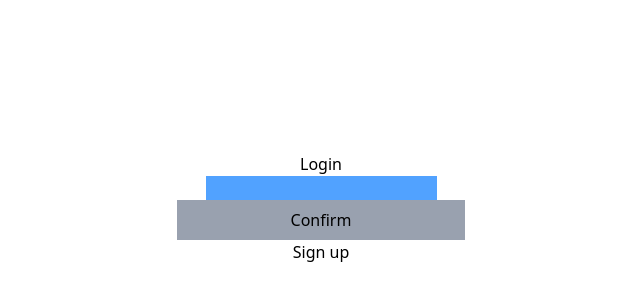
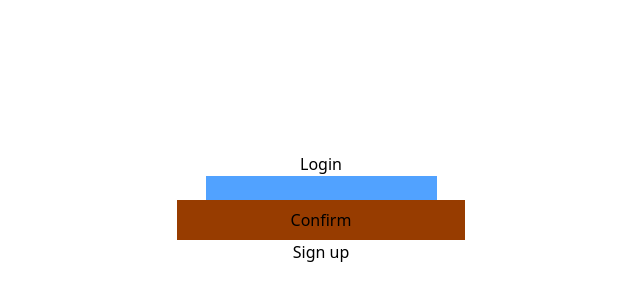
Before and after one commit to jonas152009/Clicker, an Angular app in the folder clicker-frontend/: page /login in a window 1280 px wide. Shown: the part 192-492 px from the top of the page, without its empty margins (319-959 px from the left). Built offline with nearby package versions, Linux system fonts and the light colour scheme.

Commit message:
input confirm with enter

```diff
--- /dev/null
+++ b/clicker-frontend/src/app/admin/admin.html
@@ -0,0 +1 @@
+<p>admin works!</p>
--- /dev/null
+++ b/clicker-frontend/src/app/admin/admin.ts
@@ -0,0 +1,10 @@
+import { Component } from '@angular/core';
+
+@Component({
+  selector: 'app-admin',
+  imports: [],
+  templateUrl: './admin.html',
+})
+export class Admin {
+
+}
--- a/clicker-frontend/src/app/app.routes.ts
+++ b/clicker-frontend/src/app/app.routes.ts
@@ -4,14 +4,10 @@ import { App } from './app';
 import {Signup } from './signup/signup';
 import { Game } from './Game/game';
 import { Login } from './login/login';
+import { Admin } from './admin/admin';
 
 
 const routeConfig: Routes = [
-  {
-    path: '',
-    component: App,
-    title: 'Home page',
-  },
   {
     path:'game',
     component:Game,
@@ -22,10 +18,14 @@ const routeConfig: Routes = [
     component: Signup,
     title: 'Sign up page',
   },
-       {
+    {
     path: 'login',
     component: Login,
     title: 'Login page',
+  },{
+    path: 'admin',
+    component: Admin,
+    title: 'Admin page',
   },
      {
     path: '**',
--- a/clicker-frontend/src/app/login/login-api.ts
+++ b/clicker-frontend/src/app/login/login-api.ts
@@ -29,9 +29,9 @@ export class LoginAPI {
       return {name:"",age:0}
     }
   }
-    async deleteuser(user: User){
+    async deleteUser(id: string){
       try{
-    return firstValueFrom(this.http.post<User>('http://localhost:3000/users', user));
+    return firstValueFrom(this.http.delete<User>('http://localhost:3000/users/'+id));
     }
     catch(error){
       console.error("No backend Conection");
--- a/clicker-frontend/src/app/login/login.html
+++ b/clicker-frontend/src/app/login/login.html
@@ -1,18 +1,28 @@
-
 <body class="h-screen w-screen relative">
   <div class="flex items-center flex-col justify-center h-full w-full">
     <h1>Login</h1>
-     <input class="bg-blue-400  hover:cursor-horizontal-text"type="text" [formControl]="userNameControl">
-   <!--@if(userNameControl.hasError('required')){-->
-      @if(userNameControl.hasError('minlength')){
-        <p>Too short</p>
-      }
 
-     <button class="w-2xs h-10 bg-amber-800 disabled:bg-gray-400" (click)="doSaveEvent()" [disabled]="userNameControl.invalid">Confirm</button>
-     @if(isunknownUser){
-      <p>User not in Database</p>
-     }
 
-     <a [routerLink]="['/signup']">Sign up</a>
+  <input
+      class="bg-blue-400 hover:cursor-horizontal-text"
+      type="text"
+      [formControl]="userNameControl"
+       (keydown.enter)="doConfirmEvent()"
+    />
+    @if(isunknownUser){
+    <p>User not in Database</p>
+    }
+    <button
+      class="w-2xs h-10 bg-amber-800 disabled:bg-gray-400"
+      (click)="doConfirmEvent()"
+      [disabled]="userNameControl.invalid"
+
+    >
+      Confirm
+    </button>
+
+
+
+    <a [routerLink]="['/signup']">Sign up</a>
   </div>
 </body>
--- a/clicker-frontend/src/app/login/login.ts
+++ b/clicker-frontend/src/app/login/login.ts
@@ -14,13 +14,10 @@ export class Login {
   isunknownUser = false;
   constructor(private readonly login: LoginAPI) {}
 
-    userNameControl = new FormControl('', [
-    Validators.required,
-    Validators.minLength(3),
-  ]);
+    userNameControl = new FormControl('');
 
   private router = inject(Router);
-  async doSaveEvent() {
+  async doConfirmEvent() {
 
     this.username = this.userNameControl.value ?? '';
     const users = await this.login.getUsers();
--- a/clicker-frontend/src/app/signup/signup.html
+++ b/clicker-frontend/src/app/signup/signup.html
@@ -10,21 +10,21 @@
     @if(userNameControl.hasError('minlength')){
 
     <p>Too short minumum 3 characters</p>
-    }
-     @if(userNameControl.hasError('maxlength')){
+    } @if(userNameControl.hasError('maxlength')){
 
     <p>Too long maximum 10 characters</p>
-    }
-    @if(userNameControl.hasError('NoSpace')){
-      <p>Names with space not allowed</p>
+    } @if(userNameControl.hasError('NoSpace')){
+    <p>Names with space not allowed</p>
     }
 
     <button
       class="w-2xs h-10 bg-amber-800 disabled:bg-gray-400"
       (click)="doSaveEvent()"
       [disabled]="userNameControl.invalid"
+      type="submit"
     >
-      save
+      Save
     </button>
+    <a [routerLink]="['/login']">Login</a>
   </div>
 </body>
--- a/clicker-frontend/src/app/signup/signup.ts
+++ b/clicker-frontend/src/app/signup/signup.ts
@@ -40,6 +40,7 @@ export class Signup {
     });
   }
 
+
 }
  export function VallidationNoSpace(
     nameControl: AbstractControl<any, any, any>
```
Also changed, not shown: 1 other file (tests, documents, lock files or other folders).
